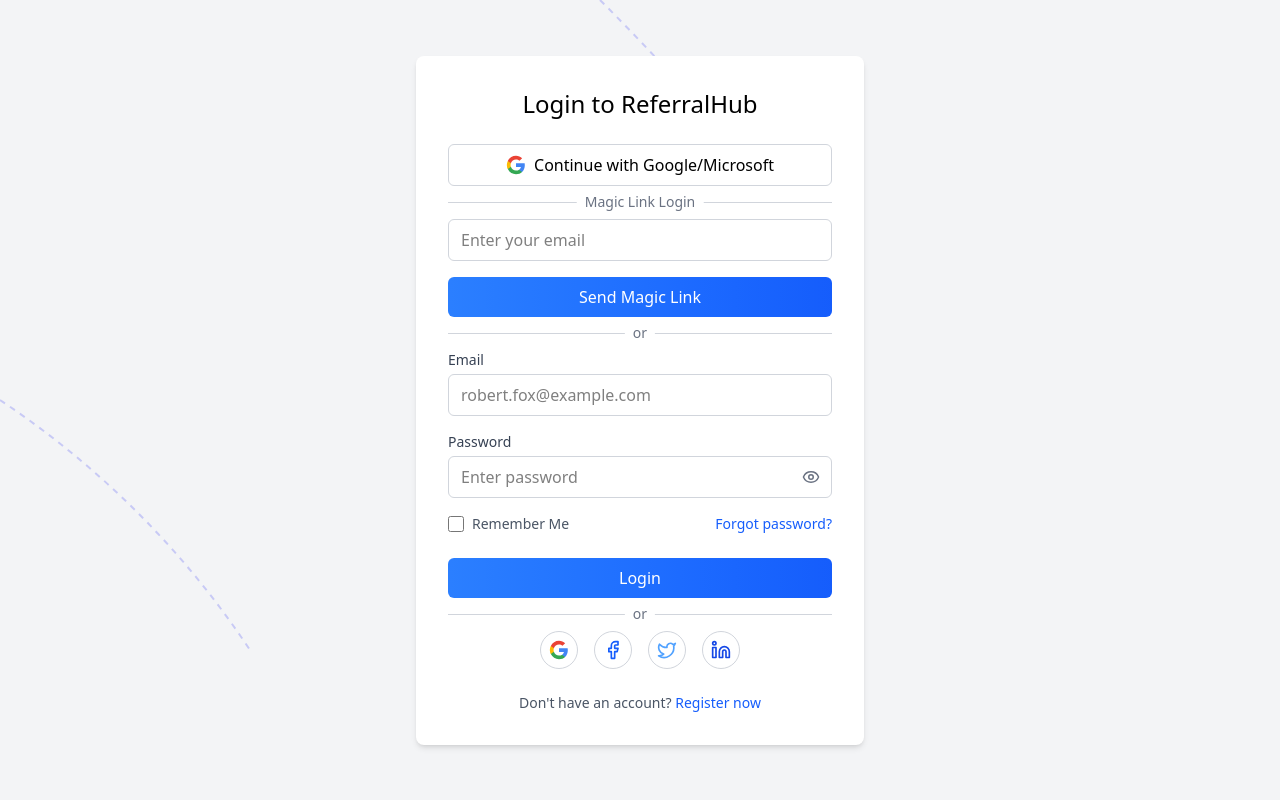
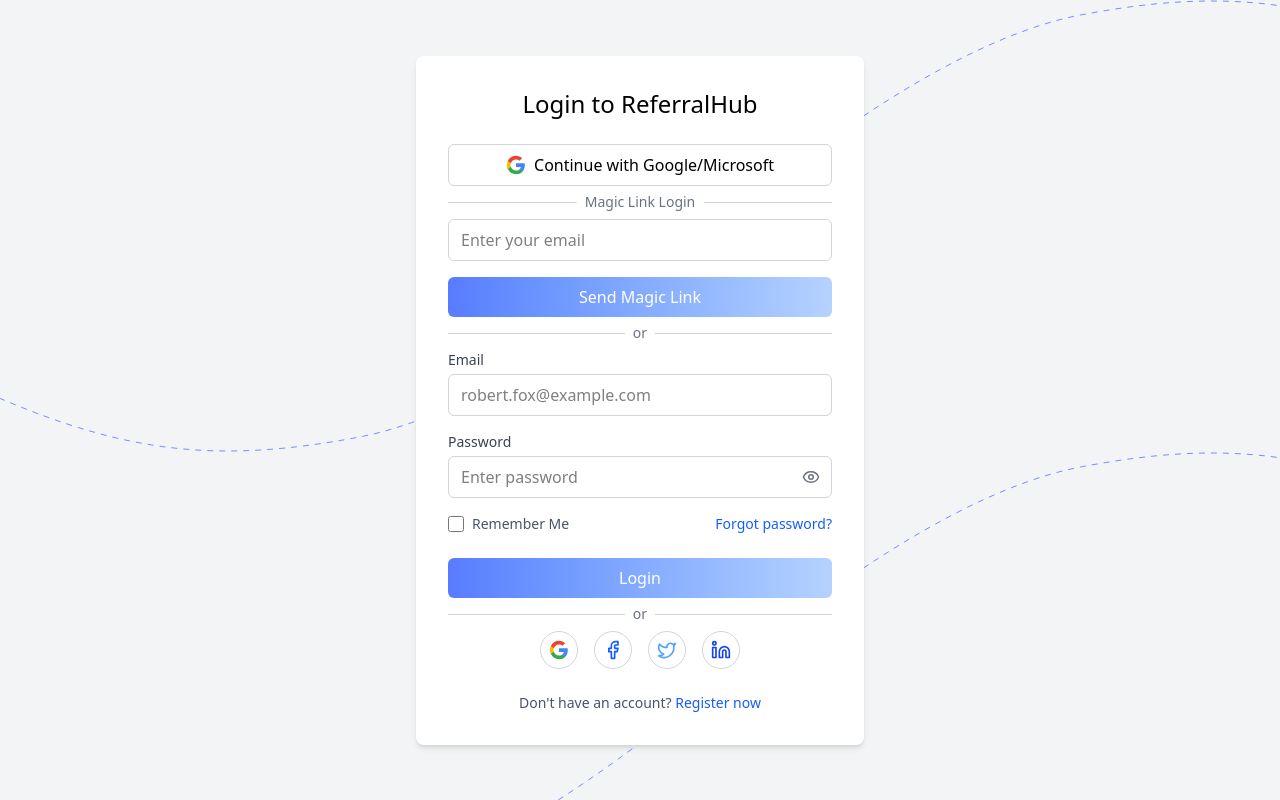
Before and after one commit to DEV1XX/Humanity-Assignment, a React (Vite) app: page /login in a window 1280 px wide. Built offline with nearby package versions, Linux system fonts and the light colour scheme.

Commit message:
updated login and register ui

```diff
--- a/src/Pages/Campaign.jsx
+++ b/src/Pages/Campaign.jsx
@@ -162,7 +162,7 @@
   const userRole = userData?.role || "Product Manager";
 
   return (
-    <div className="bg-white p-3 sm:p-6 rounded-lg shadow-sm">
+    <div className=" bg-white p-3 sm:p-6 rounded-lg shadow-sm">
       {error && (
         <div className="bg-red-100 border border-red-400 text-red-700 px-4 py-3 rounded mb-4">
           <p>{error}</p>
@@ -194,7 +194,7 @@
       </div>
 
       {/* Main Tabs - Desktop */}
-      <div className="hidden sm:block p-3 bg-white rounded-md">
+      <div className="hidden sm:block p-3  rounded-md">
         <div className="flex mb-6 bg-blue-100 p-1 w-fit rounded-md">
           <button
             className={`py-2 px-6 rounded-l-md ml-1 text-sm ${activeTab === "pastPromoters" ? "bg-blue-100 text-blue-600" : "bg-white text-gray-600"}`}
--- a/src/Pages/Login.jsx
+++ b/src/Pages/Login.jsx
@@ -79,37 +79,12 @@
     <div className="flex justify-center items-center min-h-screen bg-gray-100 relative overflow-hidden">
       {/* Static background with dotted lines */}
       <div className="absolute inset-0 w-full h-full overflow-hidden">
-        <svg className="w-full h-full" xmlns="http://www.w3.org/2000/svg">
-          {/* Top right curve */}
-          <path
-            d="M600,0 Q750,150 850,300"
-            fill="none"
-            stroke="#6366F1"
-            strokeWidth="2"
-            strokeDasharray="6 6"
-            className="opacity-30"
-          />
-
-          {/* Bottom left curve */}
-          <path
-            d="M0,400 Q150,500 250,650"
-            fill="none"
-            stroke="#6366F1"
-            strokeWidth="2"
-            strokeDasharray="6 6"
-            className="opacity-30"
-          />
-
-          {/* Middle right curve */}
-          <path
-            d="M800,200 Q650,300 700,500"
-            fill="none"
-            stroke="#6366F1"
-            strokeWidth="2"
-            strokeDasharray="6 6"
-            className="opacity-30"
-          />
-        </svg>
+      <svg width="1440" height="452" viewBox="0 0 1440 452" fill="none" xmlns="http://www.w3.org/2000/svg">
+        <path d="M-1 397.997C129.254 453.548 220.379 463.406 359.5 436.997C519.764 406.575 720 225.997 720 225.997C720 225.997 920.236 45.4197 1080.5 14.9974C1219.62 -11.4115 1310.75 -1.55335 1441 53.9974" stroke="#305AFF" stroke-opacity="0.65" stroke-dasharray="6 6"/>
+      </svg>
+      <svg width="1440" height="452" viewBox="0 0 1440 452" fill="none" xmlns="http://www.w3.org/2000/svg">
+        <path d="M-1 397.997C129.254 453.548 220.379 463.406 359.5 436.997C519.764 406.575 720 225.997 720 225.997C720 225.997 920.236 45.4197 1080.5 14.9974C1219.62 -11.4115 1310.75 -1.55335 1441 53.9974" stroke="#305AFF" stroke-opacity="0.65" stroke-dasharray="6 6"/>
+      </svg>
       </div>
 
       <div className="bg-white p-8 rounded-lg shadow-md w-full max-w-md z-10">
@@ -160,7 +135,7 @@
           <button
             type="submit"
             disabled={loading && !magicLinkSent}
-            className="w-full py-2 px-4 rounded-md text-white font-medium transition-all duration-200 bg-gradient-to-r from-blue-500 to-blue-600 hover:from-blue-600 hover:to-blue-700 focus:ring-2 focus:ring-blue-500 focus:ring-offset-2 disabled:opacity-70"
+            className="w-full py-2 px-4 rounded-md text-white font-medium transition-all duration-200 bg-gradient-to-r from-[rgba(48,90,255,0.8)] to-[#B5D2FF] hover:from-blue-600 hover:to-blue-700 focus:ring-2 focus:ring-blue-500 focus:ring-offset-2 disabled:opacity-70"
           >
             {loading && !magicLinkSent ? 'Sending...' : 'Send Magic Link'}
           </button>
@@ -217,7 +192,7 @@
           <button
             type="submit"
             disabled={loading && magicLinkSent}
-            className="w-full py-2 px-4 rounded-md text-white font-medium transition-all duration-200 bg-gradient-to-r from-blue-500 to-blue-600 hover:from-blue-600 hover:to-blue-700 focus:ring-2 focus:ring-blue-500 focus:ring-offset-2 disabled:opacity-70"
+            className="w-full py-2 px-4 rounded-md text-white font-medium transition-all duration-200 bg-gradient-to-r from-[rgba(48,90,255,0.8)] to-[#B5D2FF] hover:from-blue-600 hover:to-blue-700 focus:ring-2 focus:ring-blue-500 focus:ring-offset-2 disabled:opacity-70"
           >
             {loading ? 'Logging in...' : 'Login'}
           </button>
--- a/src/Pages/Register.jsx
+++ b/src/Pages/Register.jsx
@@ -76,8 +76,19 @@
   };
 
   return (
-    <div className="flex justify-center items-center min-h-screen bg-gray-100">
-      <div className="bg-white p-8 rounded-lg shadow-md w-full max-w-md">
+    <div className="flex justify-center items-center min-h-screen bg-gray-100 relative">
+      {/* SVG Background container - with z-index-0 to keep it in the back */}
+      <div className="absolute inset-0 w-full h-full overflow-hidden z-0">
+        <svg width="1440" height="452" viewBox="0 0 1440 452" fill="none" xmlns="http://www.w3.org/2000/svg">
+          <path d="M-1 397.997C129.254 453.548 220.379 463.406 359.5 436.997C519.764 406.575 720 225.997 720 225.997C720 225.997 920.236 45.4197 1080.5 14.9974C1219.62 -11.4115 1310.75 -1.55335 1441 53.9974" stroke="#305AFF" stroke-opacity="0.65" stroke-dasharray="6 6"/>
+        </svg>
+        <svg width="1440" height="452" viewBox="0 0 1440 452" fill="none" xmlns="http://www.w3.org/2000/svg">
+          <path d="M-1 397.997C129.254 453.548 220.379 463.406 359.5 436.997C519.764 406.575 720 225.997 720 225.997C720 225.997 920.236 45.4197 1080.5 14.9974C1219.62 -11.4115 1310.75 -1.55335 1441 53.9974" stroke="#305AFF" stroke-opacity="0.65" stroke-dasharray="6 6"/>
+        </svg>
+      </div>
+
+      {/* Form - with z-index-10 to ensure it's on top */}
+      <div className="bg-white p-8 rounded-lg shadow-md w-full max-w-md z-10 relative">
         <h2 className="text-2xl font-medium text-center mb-6">Register for ReferralHub</h2>
 
         {error && (
@@ -173,7 +184,7 @@
           <button
             type="submit"
             disabled={loading}
-            className="w-full py-2 px-4 rounded-md text-white font-medium transition-all duration-200 bg-gradient-to-r from-blue-500 to-blue-600 hover:from-blue-600 hover:to-blue-700 focus:ring-2 focus:ring-blue-500 focus:ring-offset-2 mb-4 disabled:opacity-70"
+            className="w-full py-2 px-4 rounded-md text-white font-medium transition-all duration-200 bg-gradient-to-r from-[rgba(48,90,255,0.8)] to-[#B5D2FF] hover:to-blue-700 focus:ring-2 focus:ring-blue-500 focus:ring-offset-2 mb-4 disabled:opacity-70"
           >
             {loading ? 'Registering...' : 'Register'}
           </button>
```
